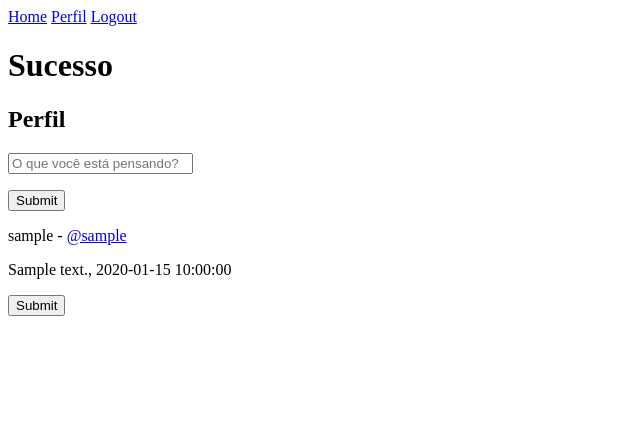
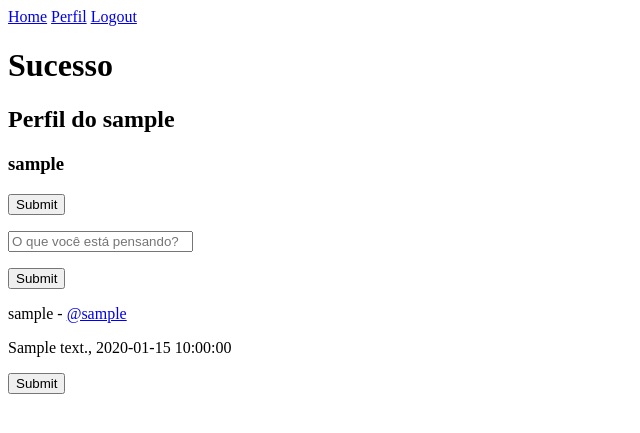
Before and after one commit to juniozguedes/twitter_dashboard, a Flask app: page /twitter/profile/tl/1 in a window 1280 px wide. Shown: the top 433 px of the page, without its empty margins (0-640 px from the left). Run offline with Flask 2, Linux system fonts and the light colour scheme; a user stored in the database is signed in; tables that the repository leaves empty hold one stand-in row (values such as "Sample post").

Commit message:
Lógica de followers e timeline com seguidores embutida

```diff
--- a/templates/profile.html
+++ b/templates/profile.html
@@ -5,7 +5,20 @@
 <a href="{{url_for('logout')}}">Logout</a>
 <h1>Sucesso</h1>
 
-<h2>Perfil</h2>
+<h2>Perfil do {{user.username}}</h2>
+<h3>{{user.nickname}}</h3>
+
+{% if i.is_following(user)  %}
+<form method="POST" action="{{url_for('unfollow', id=user.id)}}">
+	<input class="container" placeholder="unfollow" type="submit">
+</form>
+
+{% else %}
+<form method="POST" action="{{url_for('follow', id=user.id)}}">
+	<input class="container" placeholder="follow" type="submit">
+</form>
+
+{% endif %}
 <form action="{{url_for('profile_timeline', id=current_user.id)}}" method="POST">
 	<p><input placeholder="O que você está pensando?" type="text" name="tweet" required></p>
 	<input class="container" type="submit">
--- a/views.py
+++ b/views.py
@@ -51,9 +51,10 @@ def profile_timeline(id):
         return redirect(url_for('profile'))
 
     elif request.method == 'GET':
+        i = User.query.filter_by(id=current_user.id).first()
         user = User.query.filter_by(id=id).first()
         user_tweets = Tweets.query.filter_by(tweet_owner=id).order_by(Tweets.id.desc()).all()
-        return render_template('profile.html', user = user, user_tweets = user_tweets)
+        return render_template('profile.html', user = user, user_tweets = user_tweets, i=i)
 
 @app.route('/twitter/<int:id>', methods=['GET', 'DELETE'])
 def show(id):
@@ -63,6 +64,26 @@ def show(id):
         db.session.delete(tweet)
         db.session.commit()
         return redirect(url_for('timeline'))
+
+@app.route('/twitter/follow/<int:id>', methods=['POST'])
+def follow(id):
+    if request.method == 'POST':
+        i = User.query.filter_by(id=current_user.id).first()
+        user = User.query.filter_by(id=id).first()
+
+        i.follow(user)
+        db.session.commit()
+        return redirect(url_for('profile_timeline', id=id))
+
+@app.route('/twitter/unfollow/<int:id>', methods=['POST'])
+def unfollow(id):
+    if request.method == 'POST':
+        i = User.query.filter_by(id=current_user.id).first()
+        user = User.query.filter_by(id=id).first()
+
+        i.unfollow(user)
+        db.session.commit()
+        return redirect(url_for('profile_timeline', id=id))
 
 @app.route('/home')
 @login_required
```
Also changed, not shown: 2 other files.
